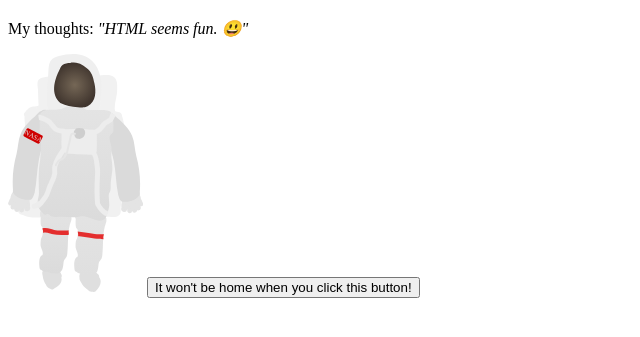
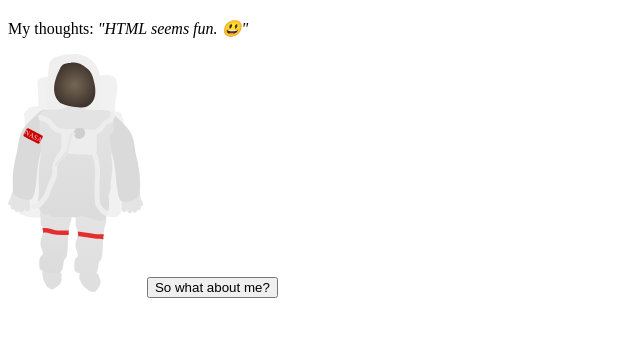
Before and after one commit to nmasss/Legoman173.github.io, a plain HTML site: page index.html in a window 1280 px wide. Shown: the part 61-398 px from the top of the page, without its empty margins (0-640 px from the left). Drawn offline with Linux system fonts and the light colour scheme.

Commit message:
Update index.html

```diff
--- a/index.html
+++ b/index.html
@@ -9,6 +9,6 @@
       My thoughts: <em>"HTML seems fun. 😃"</em>
     </p>
     <img id="AstronautImg" src="Images/Astronaut.svg" alt="Astronaut.svg">
-    <button onclick = "document.getElementById("Title").innerHTML = "Away">It won<span>&#39;</span>t be home when you click this button!</button>
+    <button onclick = "document.getElementById("About").innerHTML = "Nothing...."";"document.getElementById("Paragraph1").innerHTML ="I told you... Nothing to see here!"">So what about me?</button>
   </body>
 </html>
```
